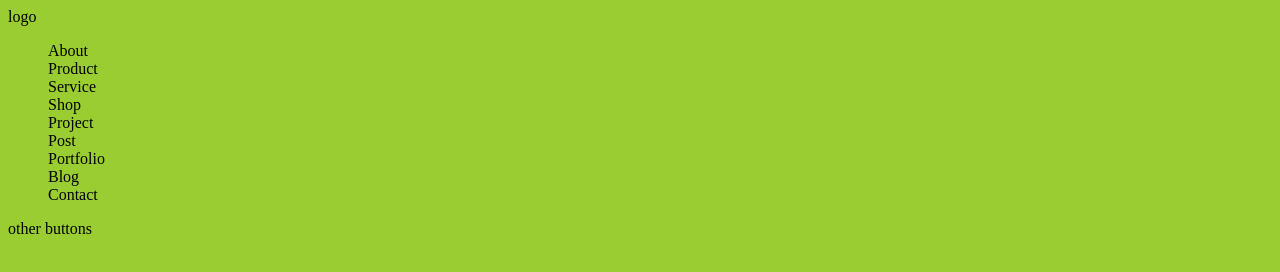
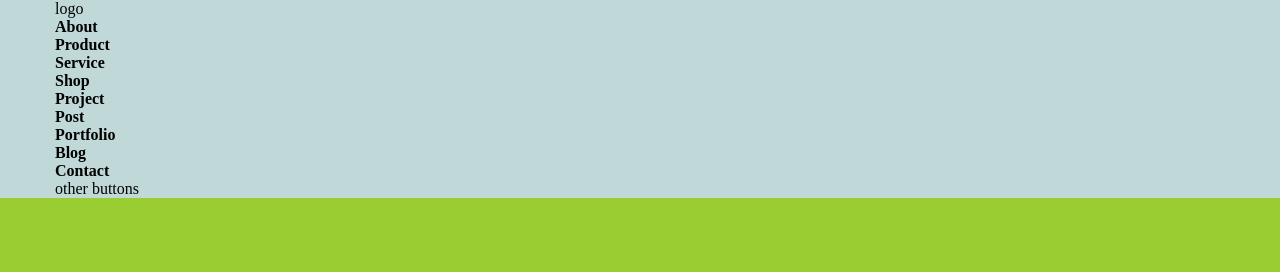
Before and after one commit to Gronius/iteach, a website built with Vite: page index.html in a window 1280 px wide. Built offline with nearby package versions, Linux system fonts and the light colour scheme.

Commit message:
scss var, layout, link

```diff
--- a/index.html
+++ b/index.html
@@ -9,22 +9,34 @@
   </head>
   <body>
     <header>
+        <div class="container">
           <div class="logo">logo</div>
         <nav>
           <ul>
-          <li><a href="./pages/about/index.html">About</a> </li>
-          <li><a href="./pages/product/index.html">Product</a></li>
-          <li><a href="./pages/service/index.html">Service</a></li>
-          <li><a href="./pages/shop/index.html">Shop</a></li>
-          <li><a href="./pages/project/index.html">Project</a></li>
-          <li><a href="./pages/post/index.html">Post</a></li>
-          <li><a href="./pages/portfolio/index.html">Portfolio</a></li>
-          <li><a href="./pages/blog/index.html">Blog</a></li>
-          <li><a href="./pages/contact/index.html">Contact</a></li>
+            <li><a class="link" href="./pages/about/index.html">About</a> </li>
+            <li><a class="link" href="./pages/product/index.html">Product</a></li>
+            <li><a class="link" href="./pages/service/index.html">Service</a></li>
+            <li><a class="link" href="./pages/shop/index.html">Shop</a></li>
+            <li><a class="link" href="./pages/project/index.html">Project</a></li>
+            <li><a class="link" href="./pages/post/index.html">Post</a></li>
+            <li><a class="link" href="./pages/portfolio/index.html">Portfolio</a></li>
+            <li><a class="link" href="./pages/blog/index.html">Blog</a></li>
+            <li><a class="link" href="./pages/contact/index.html">Contact</a></li>
           </ul>
         </nav>
         <div class="">other buttons</div>
+        </div>
     </header>
+
+    <main>
+      <div class="container">
+
+      </div>
+    </main>
+
+    <footer>
+      <div class="container"></div>
+    </footer>
 
 
 
--- a/package.json
+++ b/package.json
@@ -8,9 +8,8 @@
     "preview": "vite preview"
   },
   "devDependencies": {
+    "sass": "^1.97.3",
     "vite": "^7.3.1"
   },
-  "dependencies": {
-    "sass": "^1.97.3"
-  }
+  "dependencies": {}
 }
--- a/pages/about/index.scss
+++ b/pages/about/index.scss
@@ -1,2 +1,2 @@
 @use './../../style';
-@use './../../styles/global';
+// @use './../../styles/global';
--- a/pages/blog/index.scss
+++ b/pages/blog/index.scss
@@ -1,2 +1,2 @@
 @use './../../style';
-@use './../../styles/global';
+// @use './../../styles/global';
--- a/pages/contact/index.scss
+++ b/pages/contact/index.scss
@@ -1,2 +1,2 @@
 @use './../../style';
-@use './../../styles/global';
+// @use './../../styles/global';
--- a/pages/portfolio/index.scss
+++ b/pages/portfolio/index.scss
@@ -1,2 +1,2 @@
 @use './../../style';
-@use './../../styles/global';
+// @use './../../styles/global';
--- a/pages/post/index.scss
+++ b/pages/post/index.scss
@@ -1,2 +1,2 @@
 @use './../../style';
-@use './../../styles/global';
+// @use './../../styles/global';
--- a/pages/product/index.scss
+++ b/pages/product/index.scss
@@ -0,0 +1,2 @@
+@use './../../style';
+// @use './../../styles/global';
--- a/pages/project/index.scss
+++ b/pages/project/index.scss
@@ -1,2 +1,2 @@
 @use './../../style';
-@use './../../styles/global';
+// @use './../../styles/global';
--- a/pages/service/index.scss
+++ b/pages/service/index.scss
@@ -1,2 +1,2 @@
 @use './../../style';
-@use './../../styles/global';
+// @use './../../styles/global';
--- a/pages/shop/index.scss
+++ b/pages/shop/index.scss
@@ -1,2 +1,2 @@
 @use './../../style';
-@use './../../styles/global';
+// @use './../../styles/global';
--- a/style.scss
+++ b/style.scss
@@ -1,4 +1,22 @@
+@use './styles/global';
 
+html {
+    background-color: yellowgreen;
+}
+body,
+ul,
+li,
+p,
+h1,
+h2,
+h3,
+h4,
+h5,
+h6,
+button {
+  margin: 0;
+  padding: 0;
+}
 a {
     text-decoration: none;
     color: unset;
@@ -12,5 +30,5 @@
 
 
 body {
-  background-color: yellowgreen;
+  background-color: #c0d8d8;
 }
--- /dev/null
+++ b/styles/colors.scss
@@ -0,0 +1,4 @@
+:root {
+  --black-color: #000;
+  --violett-color: #5842bc;
+}
--- a/styles/global.scss
+++ b/styles/global.scss
@@ -1,2 +1,5 @@
 @use "buttons";
 @use "links";
+@use "colors";
+// @use "variables";
+@use "layout";
--- /dev/null
+++ b/styles/layout.scss
@@ -0,0 +1,26 @@
+@use "variables" as* ;
+
+header, main, footer{
+    display: flex;
+    flex-direction: column;
+    align-items: center;
+}
+.container{
+    width: 100%;
+
+    @media (min-width: $bigger-mobile) {
+        width: 540px;
+    }
+
+    @media (min-width: $tablet) {
+        width: 720px;
+    }
+
+    @media (min-width: $desktop) {
+        width: 1170px;
+    }
+
+    @media (min-width: $bigger-desktop) {
+        width: 1320px;
+    }
+}
--- a/styles/links.scss
+++ b/styles/links.scss
@@ -1,6 +1,14 @@
+@use "variables" as var;
+
 .link{
+  color: var(--black-color);
+  transition: var(--transition);
+  font-weight: 700;
 
-  padding: 6px 12px;
-  border-radius: 6px;
-  margin-left: 20px;
+      &:hover,
+      &:active,
+      &:focus,
+      &_active {
+    color: var(--violett-color);
+  }
 }
--- /dev/null
+++ b/styles/variables.scss
@@ -0,0 +1,19 @@
+
+ // breakpoints
+$bigger-mobile: 576px;
+$tablet: 768px;
+$bigger-tablet: 992px;
+$desktop: 1200px;
+$bigger-desktop: 1400px;
+
+
+:root{
+//   --bigger-mobile:576px;
+//   --tablet: 768px;
+//  --desktop: 1200px;
+//  --bigger-desktop: 1400px;
+
+
+ // spacers
+  --transition: .3s;
+ }
```
Lines whose indentation alone changed are shown as unchanged.
